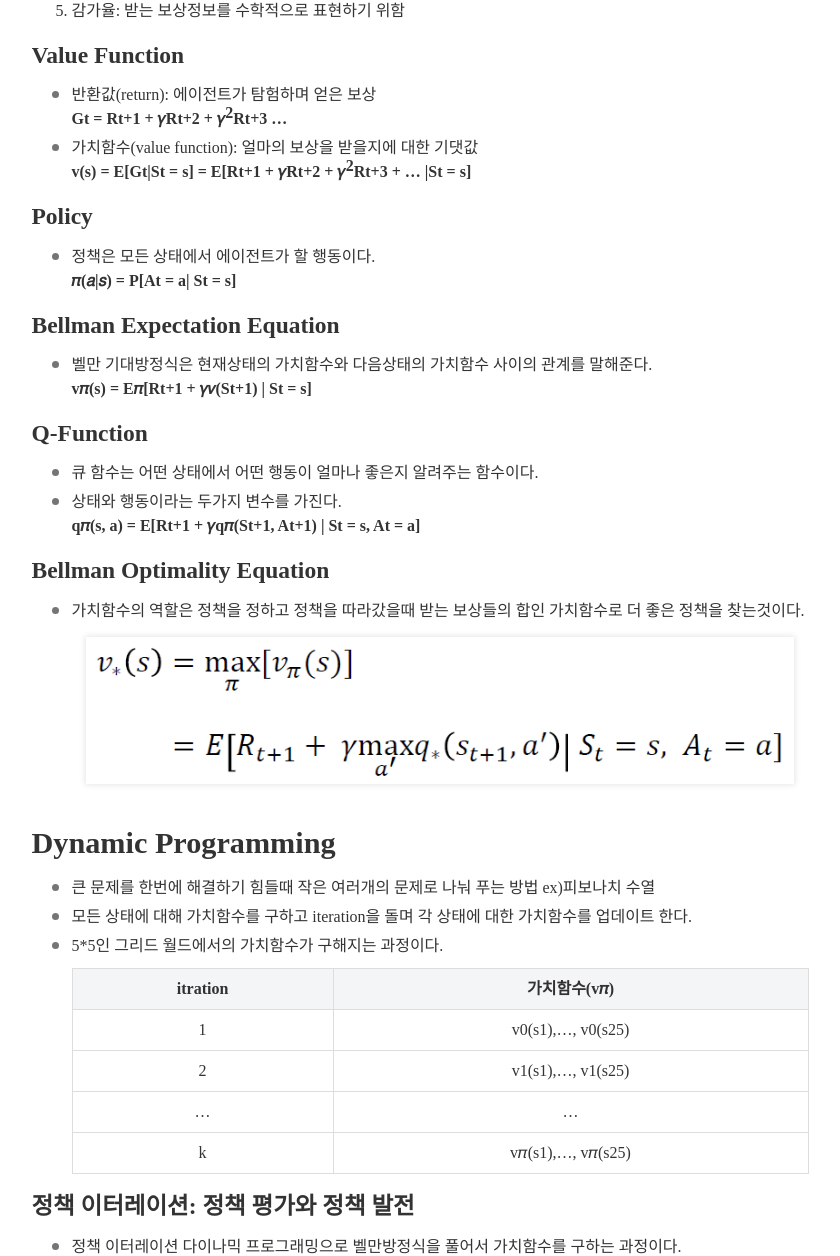
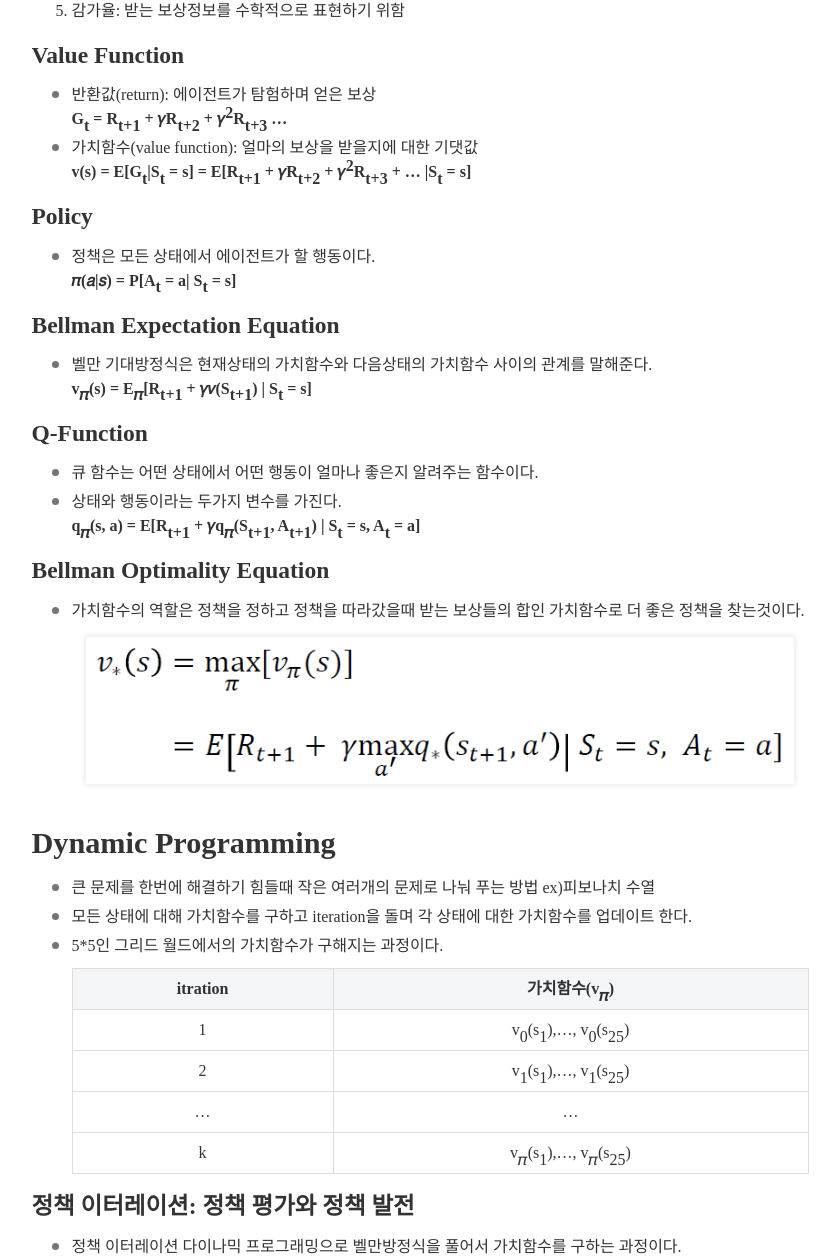
Before and after one commit to Marshmellowon/marshmellowon.github.io, a Jekyll site: the page built from _posts/2020-08-19-Reinforcement_Learning1.md, in a window 1280 px wide. Shown: the part 1094-2350 px from the top of the page, without its empty margins (220-1060 px from the left). Built offline with Jekyll 4.4.1, drawn with Linux system fonts in a browser that asks for light colours; nearby versions of some CDN libraries; some web fonts are replaced; comment, search, counter and statistics services are not loaded.

Commit message:
edit _utility

```diff
--- a/_sass/base/_utility.scss
+++ b/_sass/base/_utility.scss
@@ -1,13 +1,13 @@
 // Definition of tag style in post
 #post {
+  sup,
   sub {
-    line-height: 0;
-    font-size: 0.83em;
+    vertical-align: baseline;
+    position: relative;
+    top: -0.4em;
   }
-  sup {
-    font-size: 0.83em;
-    vertical-align: super;
-    line-height: 0;
+  sub {
+    top: 0.4em;
   }
   h1,
   h2,
```
